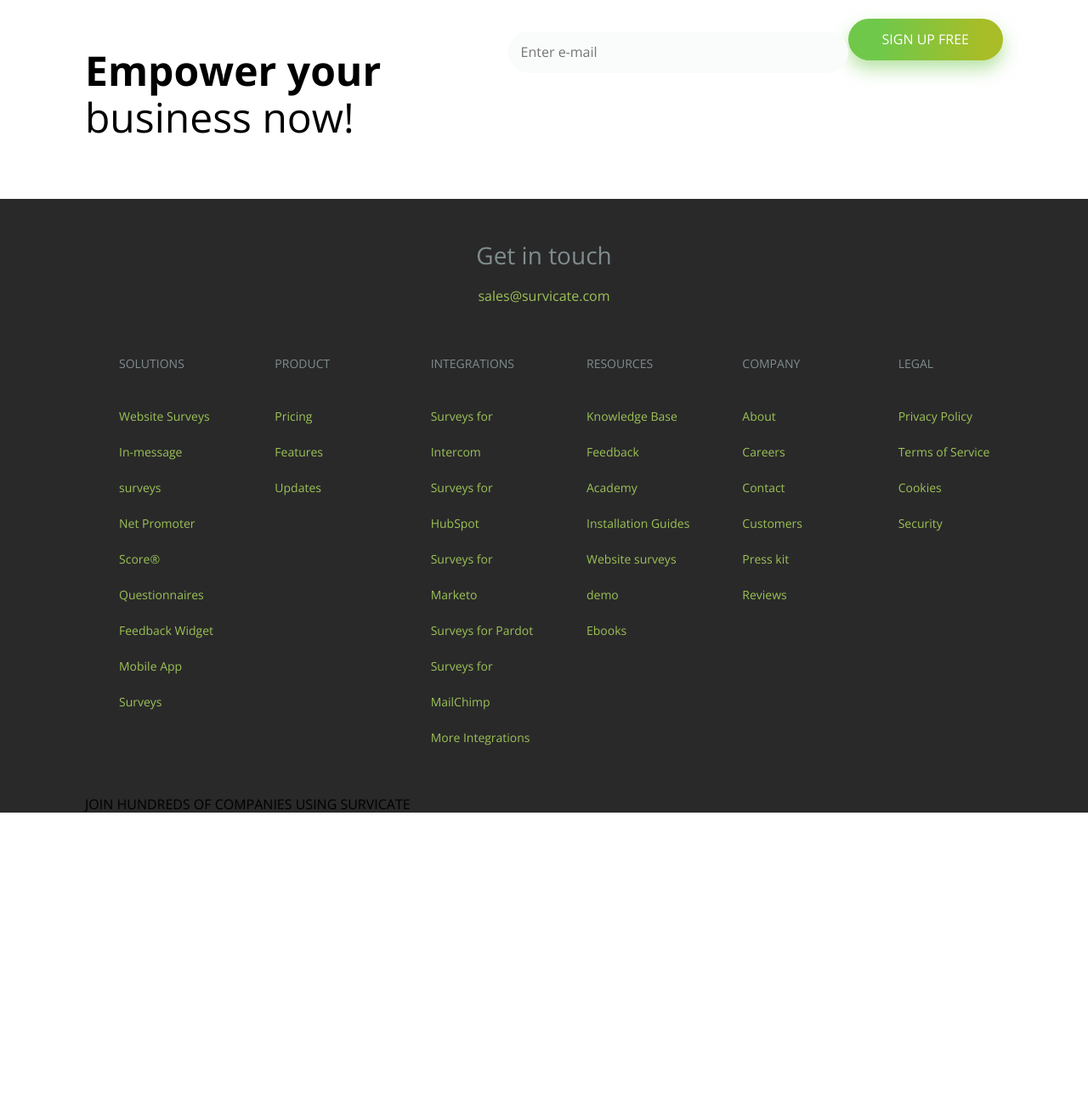
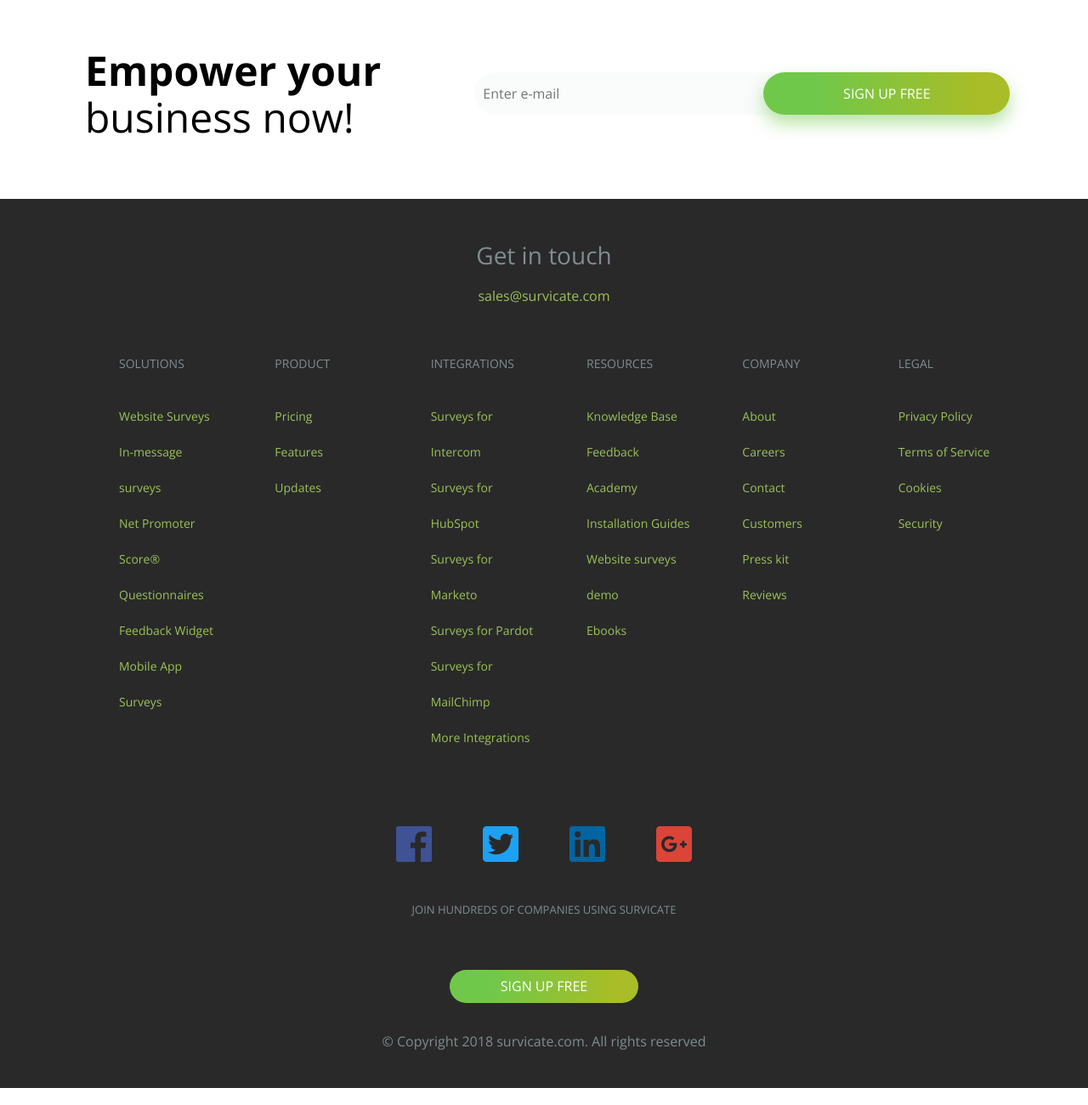
Before and after one commit to PawelRzepinski/Survicate-Website, a website: page index.html in a window 1280 px wide. Shown: the part 4807-6107 px from the top of the page at 85% size. Before the commit the page ends 5783 px from the top, so only its background shows below. Drawn offline with nearby package versions, Linux system fonts and the light colour scheme.

Commit message:
footer and newsletter

```diff
--- a/index.html
+++ b/index.html
@@ -276,11 +276,11 @@
             </div>
             <div class="col-7">
                 <div class="newsletter_send">
-                    <label>
-                        <input type="email" name="email" placeholder="Enter e-mail">
-                    </label>
-                    <div class="newsletter_send_btn">
-                        <button>sign up free</button>
+                    <div class="newsletter_send_content">
+                        <label>
+                            <input type="email" name="email" placeholder="Enter e-mail">
+                        </label>
+                        <button class="newsletter_send_btn">sign up free</button>
                         <!--<p>Try out Survicate for free</p>-->
                     </div>
                 </div>
@@ -361,18 +361,30 @@
         <div class="row">
             <div class="col-12">
                 <div class="footer_icon">
-                    <ul class="footer_list">
-                        <li></li>
-                        <li></li>
-                        <li></li>
-                        <li></li>
+                    <ul class="footer_list_icon">
+                        <li><a href="#"><i class="fab fa-facebook fa-3x facebook"></i></a></li>
+                        <li><a href="#"><i class="fab fa-twitter-square fa-3x twitter"></i></a></li>
+                        <li><a href="#"><i class="fab fa-linkedin fa-3x linkedin"></i></a></li>
+                        <li><a href="#"><i class="fab fa-google-plus-square fa-3x google"></i></a></li>
                     </ul>
-                    <span>JOIN HUNDREDS OF COMPANIES USING SURVICATE</span>
+                    <p>JOIN HUNDREDS OF COMPANIES USING SURVICATE</p>
                 </div>
+            </div>
+        </div>
+        <div class="row">
+            <div class="col-12">
+                <div class="footer_button">
+                    <button>sign up free</button>
+                </div>
+            </div>
+        </div>
+        <div class="row">
+            <div class="col-12">
+
+                <p class="footer_copyright">© Copyright 2018 survicate.com. All rights reserved</p>
             </div>
         </div>
     </div>
 </footer>
-
 </body>
 </html>
--- a/scss/partials/_foot.scss
+++ b/scss/partials/_foot.scss
@@ -1,5 +1,7 @@
 footer {
   background-color: #29292A;
+  margin: 0;
+  padding: 0;
 }
 
 .footer_contactTitle {
@@ -34,3 +36,59 @@
   color: #7F8C8D;
   padding-bottom: 20px;
 }
+
+.footer_list_icon {
+  display: flex;
+  justify-content: center;
+  list-style: none;
+  padding: 0;
+}
+
+.footer_list_icon li {
+  padding: 30px;
+}
+
+.facebook {
+  color: #3E5294;
+}
+
+.twitter {
+  color: #1DA1F2;
+}
+
+.linkedin {
+  color: #0065A1;
+}
+
+.google {
+  color: #DB4437;
+}
+
+.footer_icon p {
+  color: #7F8C8D;
+  font-size: 13px;
+  text-align: center;
+}
+
+.footer_button{
+  display: flex;
+  justify-content: center;
+
+}
+
+.footer_button button {
+  text-transform: uppercase;
+  margin-top: 30px;
+  padding: 10px 60px;
+  border-radius: 25px;
+  border: none;
+  background: linear-gradient(270deg, rgba(168,189,39,1) 13%, rgba(112,200,74,1) 79%);
+  color: white;
+  cursor: pointer;
+}
+
+.footer_copyright {
+  color: #7F8C8D;
+  text-align: center;
+  padding-bottom: 30px;
+}
--- a/scss/partials/_main_header.scss
+++ b/scss/partials/_main_header.scss
@@ -38,7 +38,7 @@
   padding: 10px 30px;
   text-transform: uppercase;
   background: linear-gradient(270deg, rgba(168,189,39,1) 13%, rgba(112,200,74,1) 79%);
-  box-shadow: 0px 10px 20px 0px rgba(112,200,74,0.5);
+  box-shadow: 0 10px 20px 0 rgba(112,200,74,0.5);
   color: white;
   cursor: pointer;
 }
--- a/scss/partials/_newsletter.scss
+++ b/scss/partials/_newsletter.scss
@@ -5,29 +5,74 @@
   font-size: 48px;
 }
 
+/*
 .newsletter_send {
   display: flex;
-  justify-content: flex-end;
+  justify-content: center;
   align-items: center;
 }
 
-.newsletter_send_btn button {
+.newsletter_send_btn {
+  height: 50px;
+  width: 290px;
   border-radius: 25px;
   border: none;
-  padding: 15px 40px;
+  !*padding: 15px 40px;*!
   text-transform: uppercase;
   background: linear-gradient(270deg, rgba(168,189,39,1) 13%, rgba(112,200,74,1) 79%);
-  box-shadow: 0px 10px 20px 0px rgba(112,200,74,0.5);
+  box-shadow: 0 10px 20px 0 rgba(112,200,74,0.5);
   color: white;
   cursor: pointer;
 }
 
 .newsletter_send input {
   width: 400px;
+  height: 50px;
   margin-top: 30px;
-  padding: 15px;
+  padding-left: 15px;
   border-radius: 25px;
   border: none;
   background-color: #FAFBFB;
+}
+
+.newsletter_send label {
+}
+*/
+
+.newsletter_send {
+  display: flex;
+  align-items: center;
+  height: 100%;
+}
+.newsletter_send_content {
+  display: flex;
+  align-items: center;
   position: relative;
 }
+
+.newsletter_send_btn {
+  position: absolute;
+  left: 85%;
+  height: 50px;
+  width: 290px;
+  border-radius: 25px;
+  border: none;
+  text-transform: uppercase;
+  background: linear-gradient(270deg, rgba(168,189,39,1) 13%, rgba(112,200,74,1) 79%);
+  box-shadow: 0 10px 20px 0 rgba(112,200,74,0.5);
+  color: white;
+  cursor: pointer;
+}
+
+.newsletter_send input {
+  height: 50px;
+  min-width: 400px;
+  padding-left: 10px;
+  border-radius: 25px;
+  border: none;
+  background-color: #FAFBFB;
+}
+
+.newsletter_send input:focus {
+  outline: none;
+}
```
Also changed, not shown: css/main.css, 1 other file.
